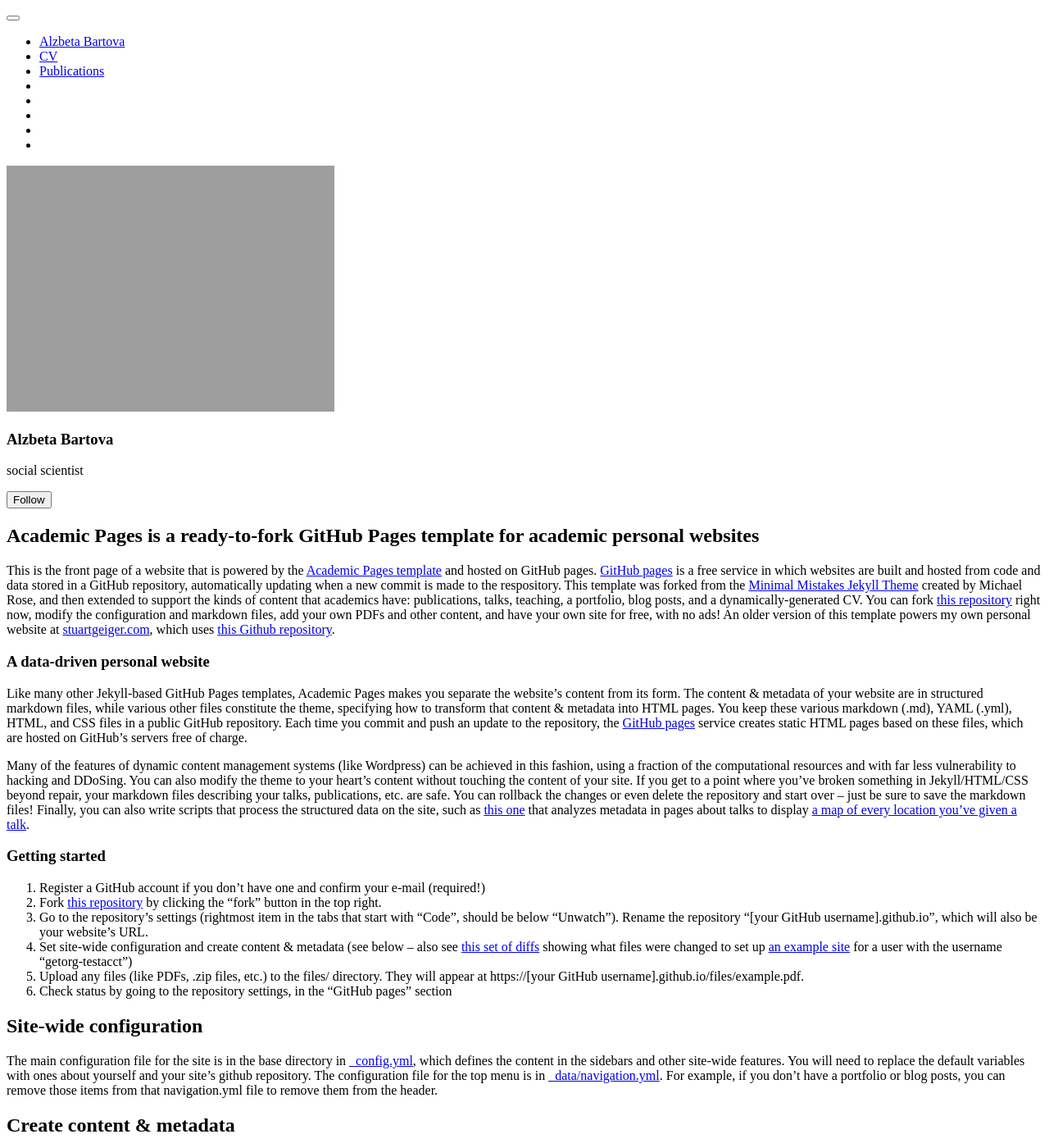
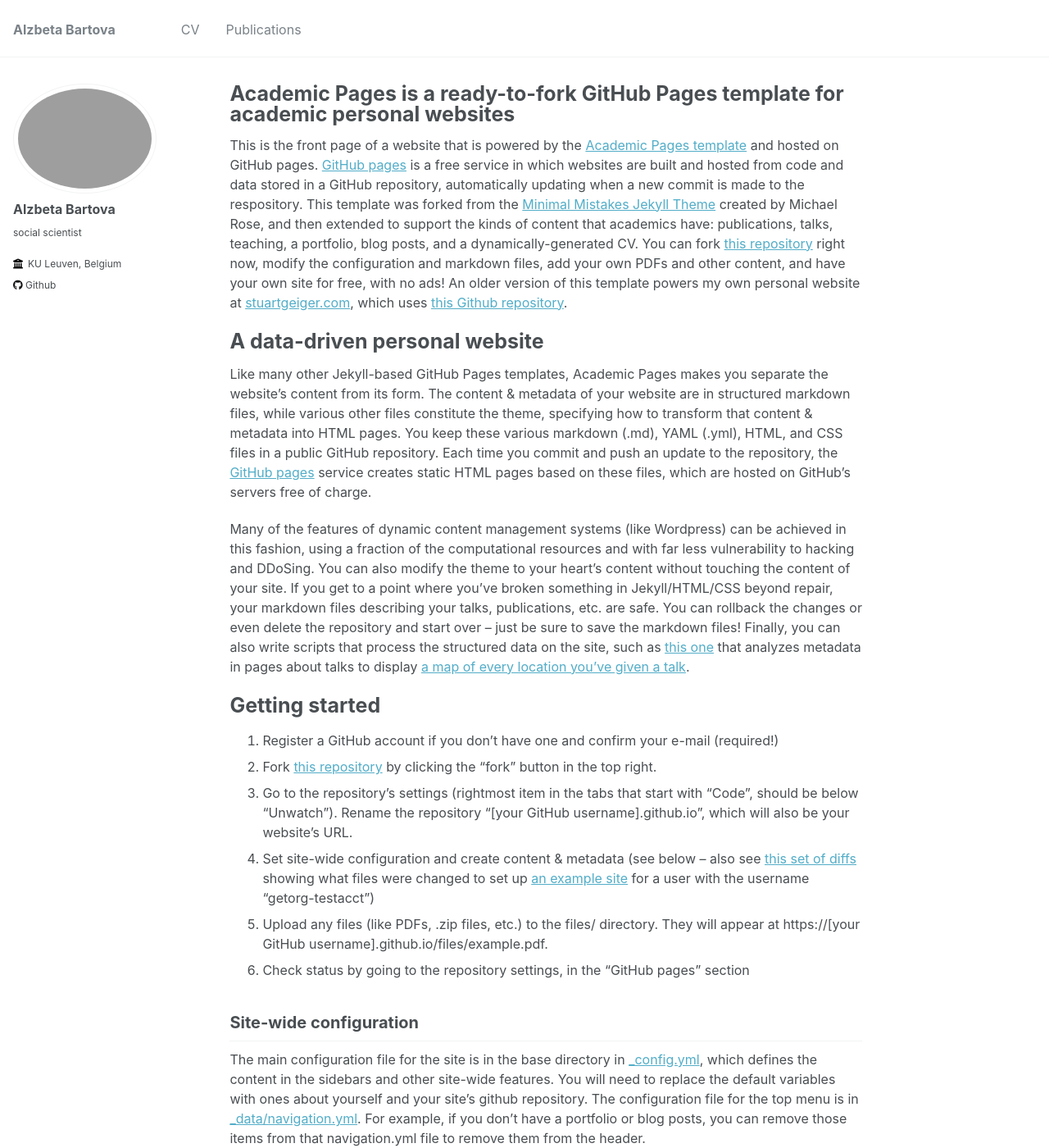
Before and after one commit to alzbetab/alzbetab.github.io, a Jekyll site: the page built from _pages/about.md, in a window 1280 px wide and 1400 px high. Shown: the whole window at 82% size. Built offline with Jekyll 4.4.1, drawn with Linux system fonts in a browser that asks for light colours; a script bundle is joined from its source files by our own code; library files that are not in the unit come from our copies.

Commit message:
Revert "skins?"
This reverts commit 004b8a0d47b234485ad024d94bbf4cfb7fb56388.

```diff
--- a/_config.yml
+++ b/_config.yml
@@ -5,13 +5,6 @@
 # For technical reasons, this file is *NOT* reloaded automatically when you use
 # `jekyll serve -l -H localhost`. If you change this file, please restart the
 # server process.
-
-plugins:
-  - jekyll-remote-theme
-remote_theme           : "mmistakes/minimal-mistakes"
-minimal_mistakes_skin    : "dark" # "air", "aqua", "contrast", "dark", "dirt", "neon", "mint", "plum", "sunrise"
-
-
 
 # Basic Site Settings
 locale                   : "en-GB"
@@ -161,7 +154,6 @@ exclude:
   - .bundle
   - .jekyll-assets-cache
   - .sass-cache
-  - assets
   - CHANGELOG
   - Capfile
   - Gemfile
```
